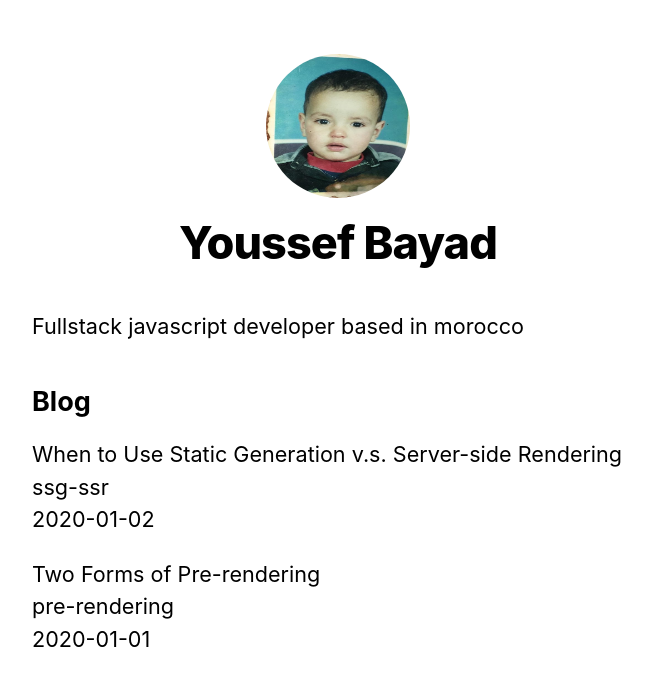
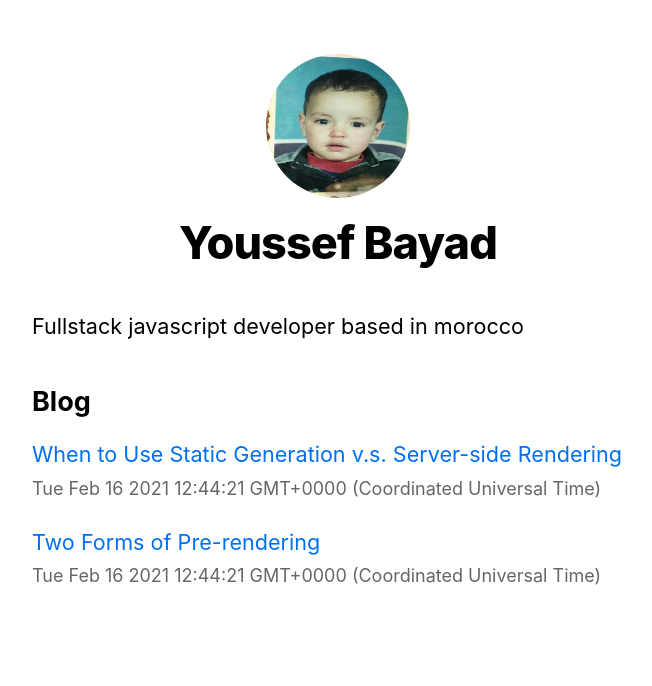
Before and after one commit to YoussefBayad/next.js-blog, a Next.js app: page / in a window 1280 px wide. Shown: the top 686 px of the page, without its empty margins (302-954 px from the left). Built offline with nearby package versions, Linux system fonts and the light colour scheme.

Commit message:
api route

```diff
--- /dev/null
+++ b/pages/api/hello.js
@@ -0,0 +1,3 @@
+export default function handler(req, res) {
+  res.status(200).json({ text: 'Hello' });
+}
--- a/pages/index.js
+++ b/pages/index.js
@@ -2,6 +2,7 @@
 import Layout, { siteTitle } from '../components/layout';
 import utilStyles from '../styles/utils.module.css';
 import { getSortedPostsData } from '../lib/posts';
+import Link from 'next/link';
 
 export async function getStaticProps() {
   const allPostsData = getSortedPostsData();
@@ -25,11 +26,13 @@
           <ul className={utilStyles.list}>
             {allPostsData.map(({ id, date, title }) => (
               <li className={utilStyles.listItem} key={id}>
-                {title}
+                <Link href={`/posts/${id}`}>
+                  <a>{title}</a>
+                </Link>
                 <br />
-                {id}
-                <br />
-                {date}
+                <small className={utilStyles.lightText}>
+                  <Date dateString={date} />
+                </small>
               </li>
             ))}
           </ul>
```
